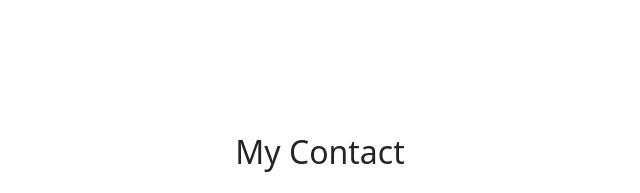
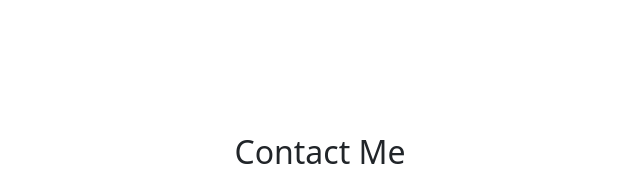
Before and after one commit to Rizal-13/Rizal-13.github.io, a plain HTML site: page index.html in a window 1280 px wide. Shown: the part 2280-2473 px from the top of the page, 320-960 px from the left. Drawn offline with nearby package versions, Linux system fonts and the light colour scheme.

```diff
--- a/index.html
+++ b/index.html
@@ -174,7 +174,7 @@
       <div class="container">
         <div class="row mb-3">
           <div class="col text-center">
-            <h2>My Contact</h2>
+            <h2>Contact Me</h2>
           </div>
         </div>
         <div class="row justify-content-center">
```
